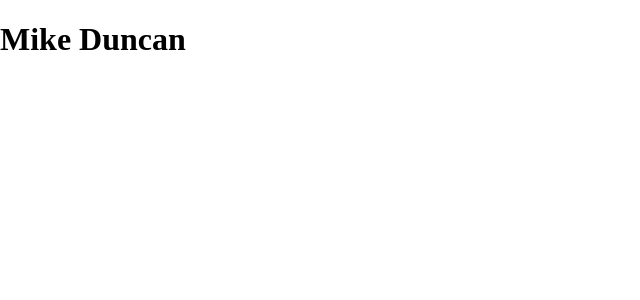
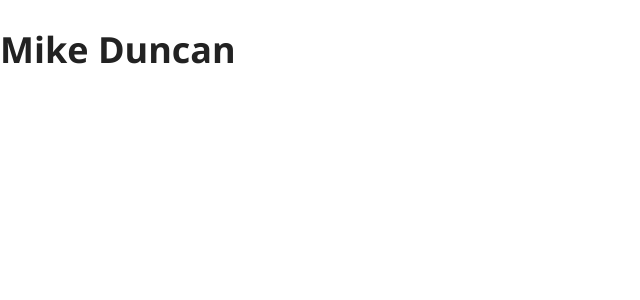
Before and after one commit to Brandi-Duncan/mikeduncan.fyi, a Jekyll site: the page built from index.md, in a window 1280 px wide. Shown: the top 300 px of the page, without its empty margins (0-640 px from the left). Built offline with Jekyll 4.4.1, drawn with Linux system fonts in a browser that asks for light colours; our own code applies the rules of GitHub Pages for plain Markdown files.

Commit message:
Add base styles

```diff
--- a/_layouts/default.html
+++ b/_layouts/default.html
@@ -5,6 +5,7 @@
     <meta name="viewport" content="width=device-width, initial-scale=1.0">
     <title>{{ site.title }}</title>
     <link rel="icon" href="/lib/images/favicon.ico">
+    <link rel="stylesheet" href="https://fonts.googleapis.com/css?family=Open+Sans:400,400i,700">
     <link rel="stylesheet" href="/lib/css/main.css">
 </head>
 <body>
--- /dev/null
+++ b/lib/css/_base.scss
@@ -0,0 +1,21 @@
+*,
+*:after,
+*:before {
+  box-sizing: border-box;
+}
+
+html {
+  font-size: 18px;
+}
+
+body {
+  background-color: $color-background;
+  color: $color-text;
+  font-family: $font-text;
+  line-height: 1.45;
+}
+
+img {
+  display: block;
+  width: 100%;
+}
--- /dev/null
+++ b/lib/css/_settings.scss
@@ -0,0 +1,8 @@
+$color-black: #222222;
+$color-white: #ffffff;
+
+$color-text: $color-black;
+$color-background: $color-white;
+
+$font-text: "Open Sans", "Helvetica Neue", Helvetica, Arial, sans-serif;
+$font-head: $font-text;
--- a/lib/css/main.scss
+++ b/lib/css/main.scss
@@ -2,3 +2,5 @@
 ---
 
 @import "normalize";
+@import "settings";
+@import "base";
```
